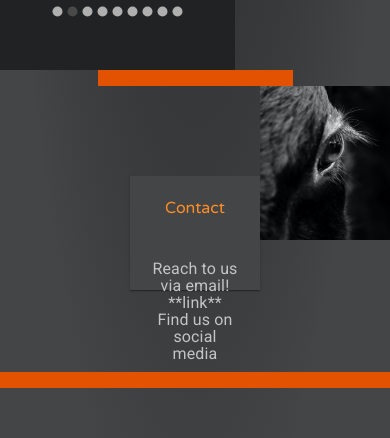
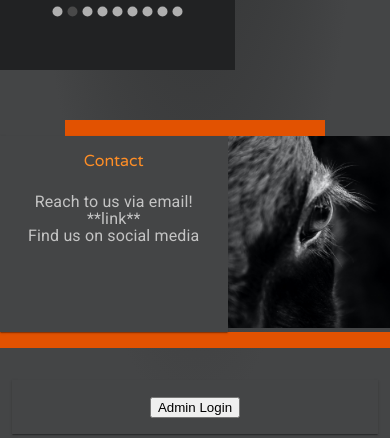
Before and after one commit to santu14/Atlanta-Animal-Activists, a React (Create React App) app in the folder client/: page / in a window 390 px wide. Shown: the part 2398-2836 px from the top of the page. Built offline with nearby package versions, Linux system fonts and the light colour scheme; no server answers.

Commit message:
contact responsive

```diff
--- a/client/src/components/Contact.js
+++ b/client/src/components/Contact.js
@@ -8,12 +8,12 @@ const Contact = () => {
     const classes = useStyles();
     return (
         <div>
-            <Grid item xs={12} container className={classes.contactCont} >
-                <Grid item xs={3} />
-                <Grid item xs={6} className={classes.contactLine} />
-                <Grid item xs={3} />
-                <Grid item xs={4} />
-                <Grid item xs={4} container>
+            <Grid item xs={12}  container className={classes.contactCont} >
+                <Grid item xs={2} md={3} />
+                <Grid item xs={8} md={6} className={classes.contactLine} />
+                <Grid item xs={2} md={3} />
+                <Grid item xs={0} md={4} />
+                <Grid item xs={7} md={4}container>
                     <Paper className={classes.contactPaper} >
                         <Typography className={classes.contactTitle}>
                             Contact
@@ -28,7 +28,7 @@ const Contact = () => {
                     {/* icons */}
 
                 </Grid>
-                <Grid item xs={4} >
+                <Grid item xs={5} md={4}>
                     <img className={classes.eye} src={Eye} alt='horse eye' />
                 </Grid>
                 <Grid item xs={12} className={classes.contactLine} />
--- a/client/src/components/Styles.js
+++ b/client/src/components/Styles.js
@@ -623,7 +623,8 @@ const useStyles = makeStyles(() => ({
     marginBottom: "10px",
     display: "flex",
     [theme.breakpoints.down("md")]: {
-      marginBottom: "180px",
+      marginBottom: "20px",
+      marginTop:"50px",
     },
   },
   contactPaper: {
@@ -631,22 +632,23 @@ const useStyles = makeStyles(() => ({
     textAlign: "center",
     position: "relative",
     width: '100%',
+    paddingTop:"45px",
     justifyContent:"center",
     borderRadius: '0',
 
     [theme.breakpoints.down("md")]: {
-      marginTop: '20px',
-      height: '80%',
+
+      paddingTop:"55px",
     },
     [theme.breakpoints.down("sm")]: {
-      marginTop: '-16px',
-      height: '103%',
+      paddingTop:"3px",
+
     },
     [theme.breakpoints.down("xs")]: {
-      height: "40%",
-      marginTop: '90px',
-      marginBottom: "10px",
-      textAlign: "left",
+
+
+
+
       alignSelf: 'stretch',
     },
   },
@@ -659,14 +661,16 @@ const useStyles = makeStyles(() => ({
     display: "flex",
     flexDirection: "column",
     color: '#FF8E26',
+    top:"10px",
     [theme.breakpoints.down("md")]: {
       fontSize: "26px",
+      top:"35px",
     },
     [theme.breakpoints.down("xs")]: {
       fontSize: "16px",
       textAlign: "center",
       alignSelf: 'baseline',
-      padding: '10px',
+
       top: '10px',
     },
   },
@@ -678,7 +682,7 @@ const useStyles = makeStyles(() => ({
     color: '#C4C4C4',
     justifyContent:"center",
     padding: '20px',
-
+    top: '53px',
 
     [theme.breakpoints.down("md")]: {
       fontSize: "16px",
@@ -688,7 +692,7 @@ const useStyles = makeStyles(() => ({
     },
     [theme.breakpoints.down("xs")]: {
 
-      top: '20px',
+      top: '10px',
     },
 
   },
```
Also changed, not shown: 1 other file (tests, documents, lock files or other folders).
